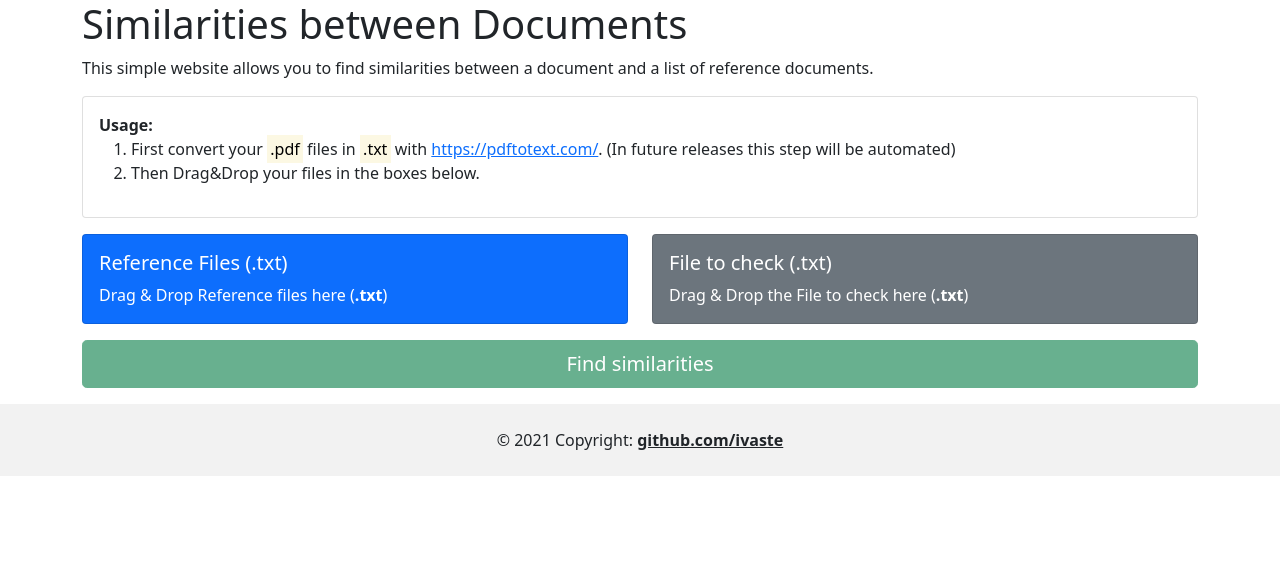
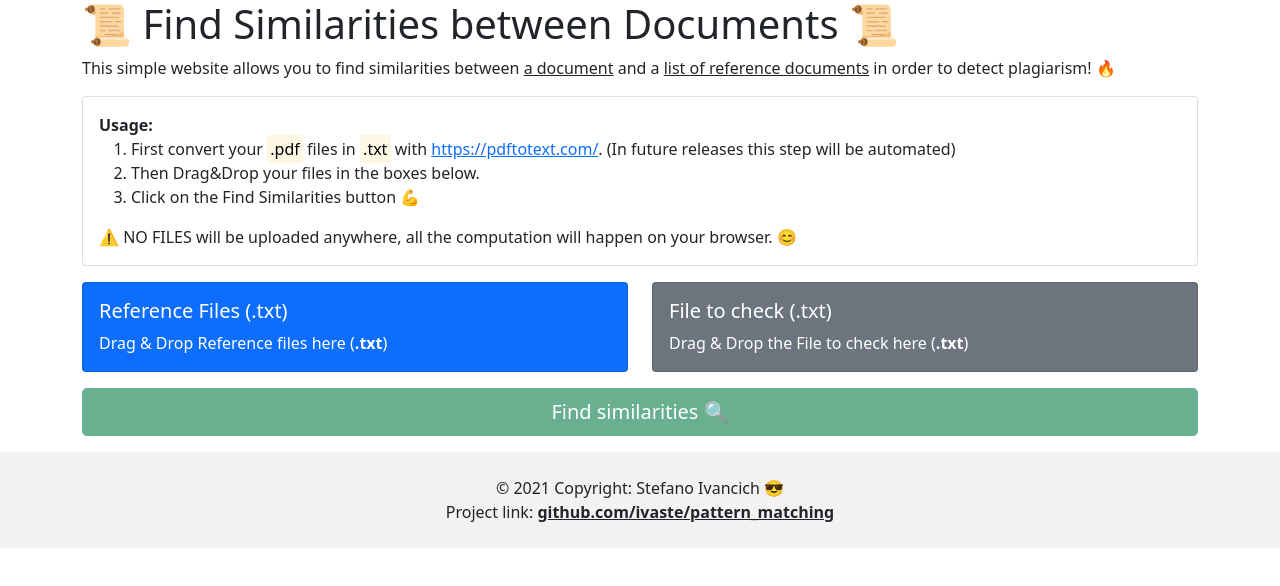
Before and after one commit to ivaste/pattern_matching, a plain HTML site: page index.html in a window 1280 px wide. Drawn offline with nearby package versions, Linux system fonts and the light colour scheme.

Commit message:
Enhanced styling

```diff
--- a/index.html
+++ b/index.html
@@ -1,7 +1,7 @@
 <!DOCTYPE html>
 <html>
 <head>
-  <title>Pattern matching</title>
+  <title>📜Document Pattern matching</title>
 
   <!-- Bootsrap imports-->
   <link href="https://cdn.jsdelivr.net/npm/bootstrap@5.0.1/dist/css/bootstrap.min.css" rel="stylesheet" integrity="sha384-+0n0xVW2eSR5OomGNYDnhzAbDsOXxcvSN1TPprVMTNDbiYZCxYbOOl7+AMvyTG2x" crossorigin="anonymous">
@@ -15,10 +15,10 @@
   <div class="container">
     <div class="row">
       <div class="col">
-        <h1>Similarities between Documents</h1>
+        <h1>📜 Find Similarities between Documents 📜</h1>
 
         <p>
-          This simple website allows you to find similarities between a document and a list of reference documents.
+          This simple website allows you to find similarities between <u>a document</u> and a <u>list of reference documents</u> in order to detect plagiarism! 🔥
         </p>
         <div class="card">
           <div class="card-body">
@@ -26,7 +26,9 @@
             <ol>
               <li>First convert your <mark>.pdf</mark> files in <mark>.txt</mark> with <a href="https://pdftotext.com/">https://pdftotext.com/</a>. (In future releases this step will be automated)</li>
               <li>Then Drag&Drop your files in the boxes below.</li>
+              <li>Click on the Find Similarities button 💪</li>
             </ol>
+            ⚠️ NO FILES will be uploaded anywhere, all the computation will happen on your browser. 😊
           </div>
         </div>
       </div>
@@ -56,7 +58,7 @@
 
     <div class="row justify-content-center">
       <div class="d-grid gap-2">
-        <button id="btn_solve" class="btn btn-success btn-lg disabled">Find similarities</button>
+        <button id="btn_solve" class="btn btn-success btn-lg disabled">Find similarities 🔍</button>
       </div>
     </div>
 
@@ -74,7 +76,10 @@
 
     <div class="text-center p-4" style="background-color: rgba(0, 0, 0, 0.05);">
       © <script>document.write(new Date().getFullYear())</script> Copyright:
-      <a class="text-reset fw-bold" href="https://github.com/ivaste">github.com/ivaste</a>
+      Stefano Ivancich 😎
+      <br>
+      Project link:
+      <a class="text-reset fw-bold" href="https://github.com/ivaste/pattern_matching">github.com/ivaste/pattern_matching</a>
     </div>
   </footer>
 
```
